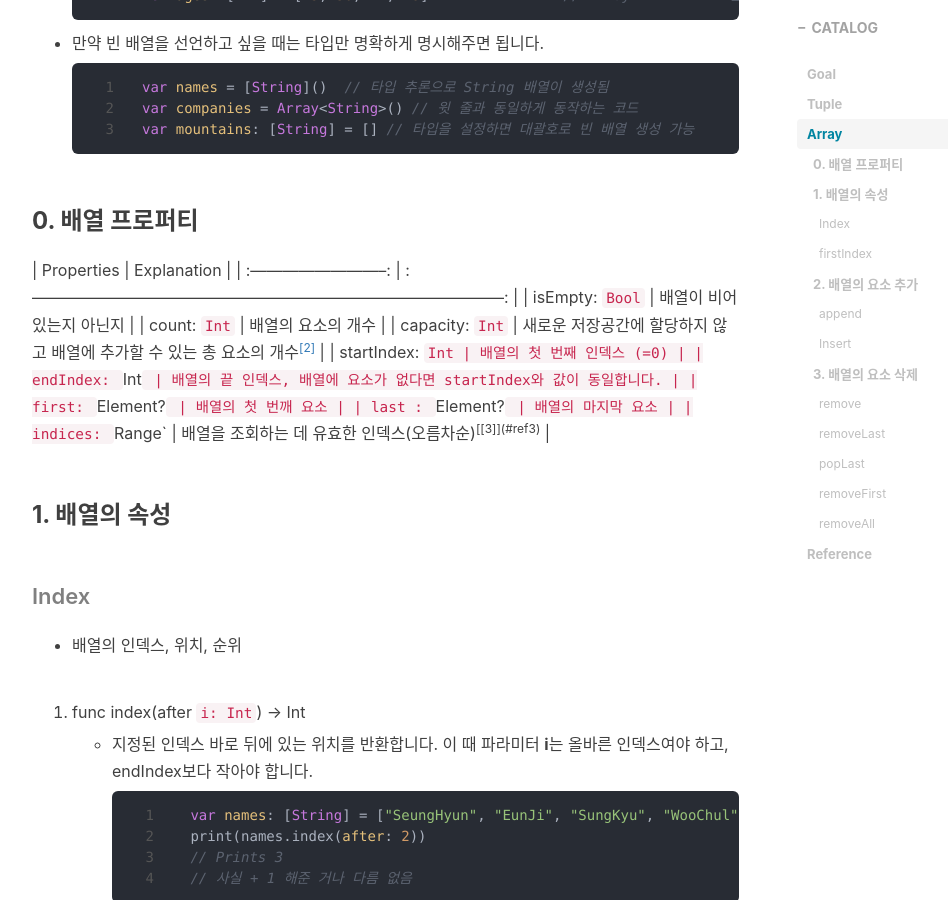
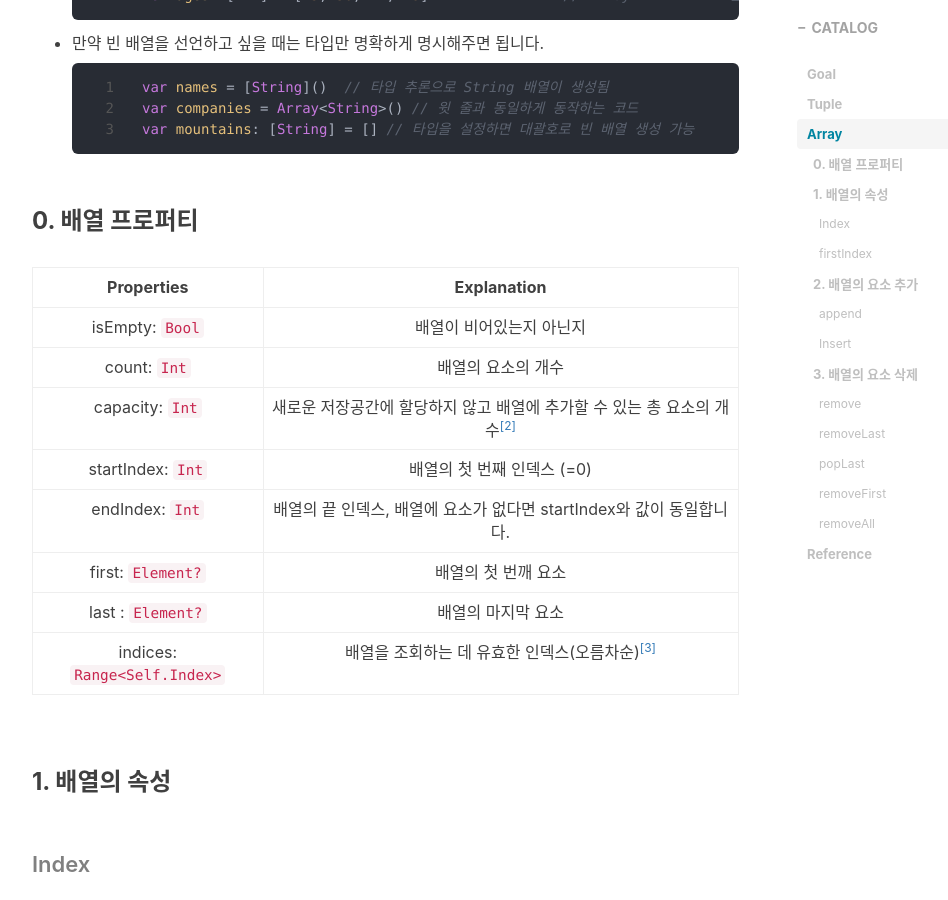
Before and after one commit to WhiteHyun/WhiteHyun.github.io, a Jekyll site: the page built from _posts/swift/2022-01-29-Swift-기초-문법-2.md, in a window 1280 px wide and 900 px high, scrolled down 1988 px. Shown: the whole window, without its empty margins (233-1181 px from the left). Built offline with Jekyll 4.4.1, drawn with Linux system fonts in a browser that asks for light colours; nearby versions of some CDN libraries; comment, search, counter and statistics services are not loaded.

Commit message:
Fix typo - array

```diff
--- a/_posts/swift/2022-01-29-Swift-기초-문법-2.md
+++ b/_posts/swift/2022-01-29-Swift-기초-문법-2.md
@@ -88,7 +88,7 @@ tags:
 |       isEmpty: `Bool`        |                                  배열이 비어있는지 아닌지                                   |
 |         count: `Int`         |                                     배열의 요소의 개수                                      |
 |       capacity: `Int`        | 새로운 저장공간에 할당하지 않고 배열에 추가할 수 있는 총 요소의 개수<sup>[[2]](#ref2)</sup> |
-|       startIndex: `Int       |                                 배열의 첫 번째 인덱스 (=0)                                  |
+|      startIndex: `Int`       |                                 배열의 첫 번째 인덱스 (=0)                                  |
 |       endIndex: `Int`        |            배열의 끝 인덱스, 배열에 요소가 없다면 startIndex와 값이 동일합니다.             |
 |      first: `Element?`       |                                     배열의 첫 번깨 요소                                     |
 |      last : `Element?`       |                                     배열의 마지막 요소                                      |
```
